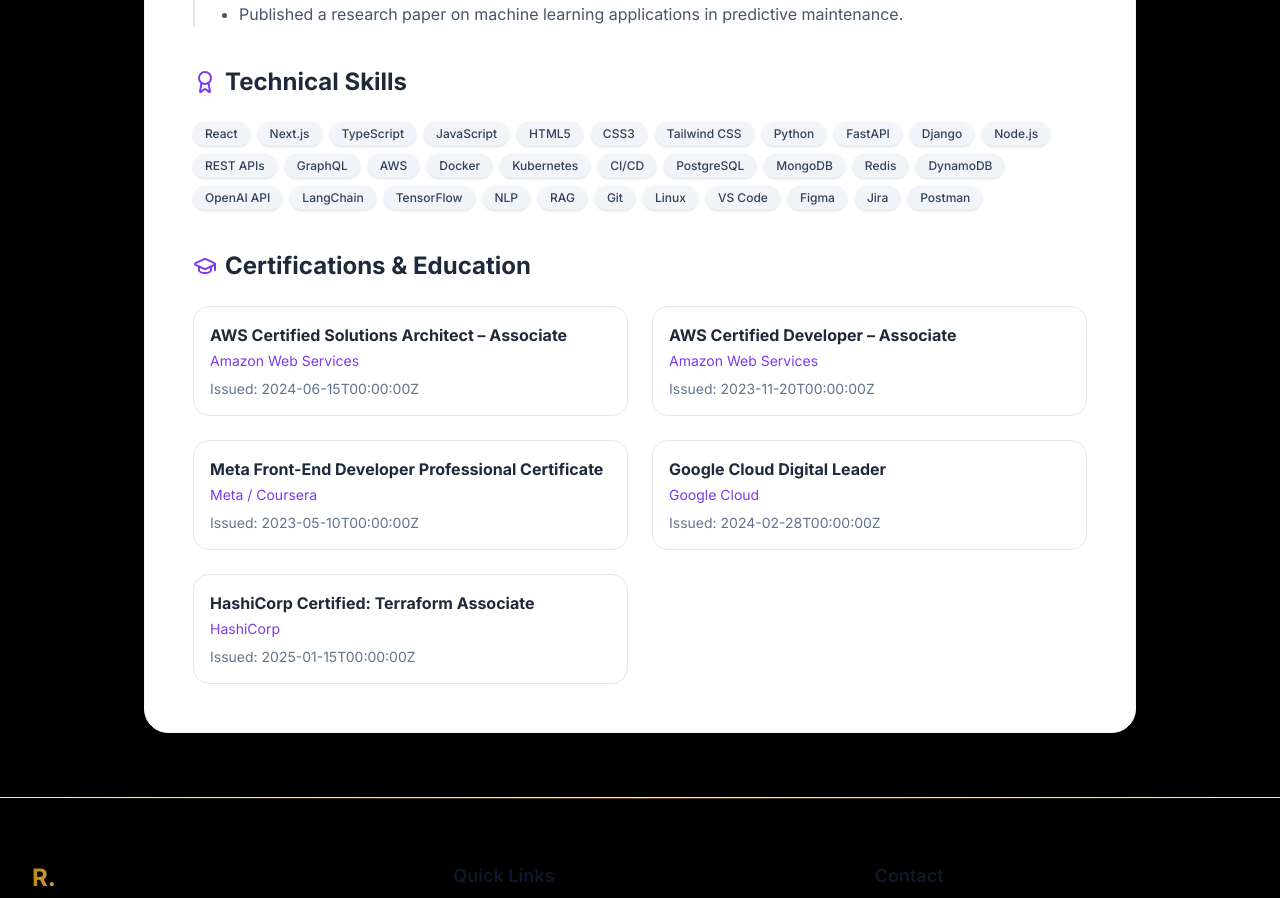
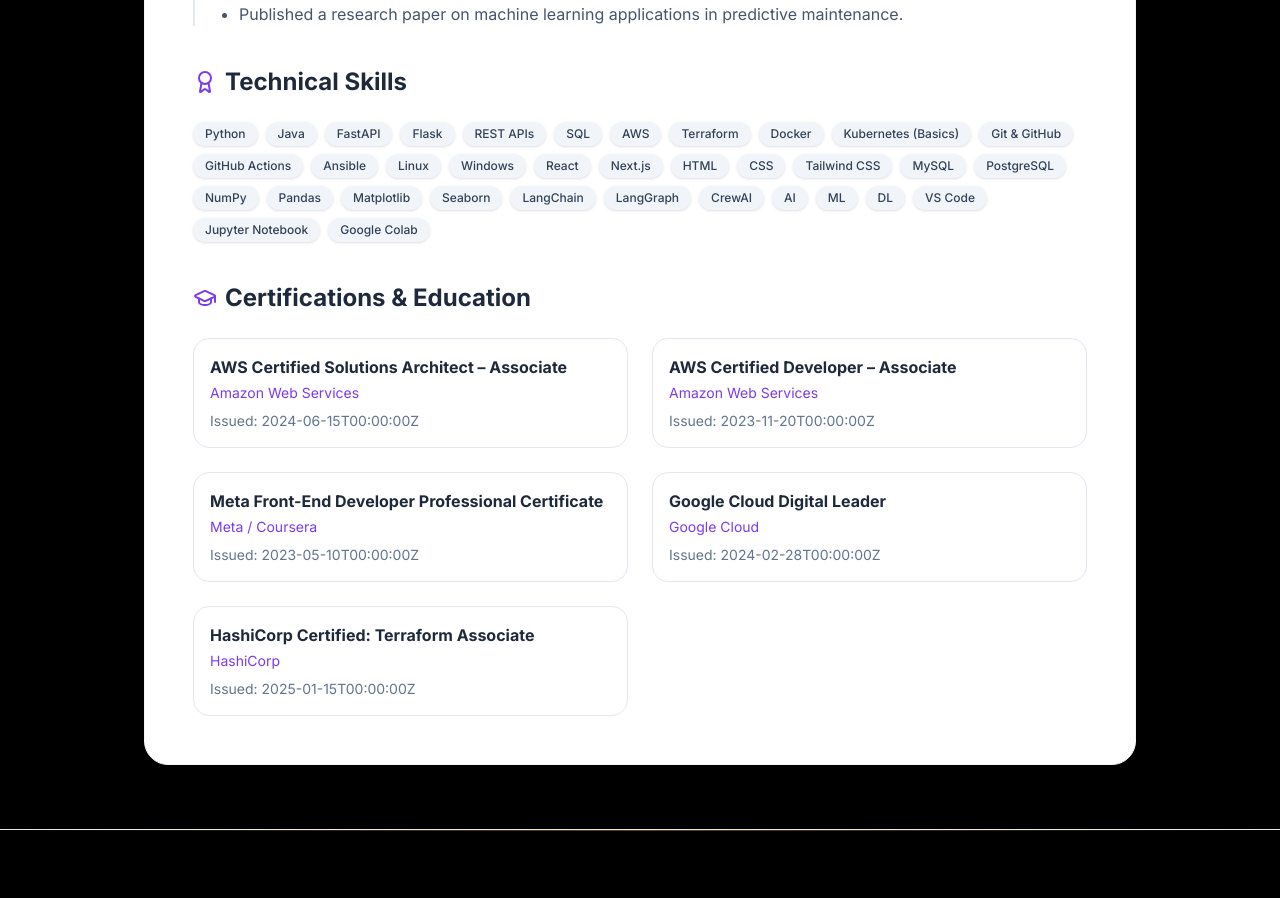
Before and after one commit to IntelliCoder-AI/Demo-Portfolio-Website, a Next.js app: page /resume in a window 1280 px wide. Shown: the part 1840-2738 px from the top of the page. Built offline with nearby package versions, Linux system fonts and the light colour scheme.

Commit message:
add known skills and remove unknown skills

```diff
--- a/src/components/features/SkillCard.tsx
+++ b/src/components/features/SkillCard.tsx
@@ -3,6 +3,8 @@
 import { motion } from 'framer-motion';
 import { Card } from '@/components/ui/Card';
 import type { Skill } from '@/types';
+
+import * as LucideIcons from 'lucide-react';
 
 interface SkillCardProps {
   skill: Skill;
@@ -22,6 +24,12 @@
 
   const percentage = getLevelPercentage(skill.level);
 
+  // Convert icon string to PascalCase for Lucide React
+  const iconName = skill.icon
+    ? skill.icon.split('-').map(part => part.charAt(0).toUpperCase() + part.slice(1)).join('')
+    : '';
+  const IconComponent = iconName ? (LucideIcons as any)[iconName] : null;
+
   return (
     <motion.div
       initial={{ opacity: 0, y: 20 }}
@@ -32,8 +40,8 @@
       className="group"
     >
       <Card className="p-5 h-full bg-white/10 dark:bg-slate-900/30 backdrop-blur-xl border border-white/20 dark:border-white/10 shadow-lg hover:shadow-xl hover:shadow-[#B8860B]/10 dark:hover:shadow-[#D4A843]/10 transition-all rounded-2xl flex items-center gap-4">
-        <div className="w-12 h-12 rounded-full bg-slate-100 dark:bg-slate-800 flex items-center justify-center text-xl font-bold text-[#B8860B] dark:text-[#D4A843] shadow-inner group-hover:scale-110 transition-transform">
-          {skill.icon ? skill.icon : skill.name.charAt(0)}
+        <div className="w-12 h-12 rounded-full bg-slate-100 dark:bg-slate-800 flex items-center justify-center text-[#B8860B] dark:text-[#D4A843] shadow-inner group-hover:scale-110 transition-transform">
+          {IconComponent ? <IconComponent size={24} /> : <span className="text-xl font-bold">{skill.name.charAt(0)}</span>}
         </div>
 
         <div className="flex-1">
--- a/src/components/features/TechStack.tsx
+++ b/src/components/features/TechStack.tsx
@@ -7,13 +7,15 @@
   const [isPaused, setIsPaused] = useState(false);
 
   const row1 = [
-    'React', 'Next.js', 'TypeScript', 'Tailwind CSS', 'Framer Motion',
-    'Redux', 'GraphQL', 'Jest', 'Cypress', 'Vite'
+    'React', 'Next.js', 'HTML', 'CSS', 'Tailwind CSS',
+    'AWS', 'Terraform', 'Docker', 'Kubernetes (Basics)', 'Git & GitHub',
+    'GitHub Actions', 'Ansible', 'Linux', 'Windows', 'VS Code', 'Jupyter Notebook', 'Google Colab'
   ];
 
   const row2 = [
-    'Python', 'FastAPI', 'Django', 'Node.js', 'Express',
-    'PostgreSQL', 'MongoDB', 'Redis', 'AWS', 'Docker', 'Linux'
+    'Python', 'Java', 'FastAPI', 'Flask', 'REST APIs', 'SQL',
+    'MySQL', 'PostgreSQL', 'NumPy', 'Pandas', 'Matplotlib', 'Seaborn',
+    'LangChain', 'LangGraph', 'CrewAI', 'AI', 'ML', 'DL'
   ];
 
   return (
--- a/src/data/skills.ts
+++ b/src/data/skills.ts
@@ -2,41 +2,50 @@
 
 // This data can be replaced with API calls
 export const skillsData: Skill[] = [
-  { name: "React", icon: "atom", level: "expert", category: "frontend", yearsOfExperience: 4 },
-  { name: "Next.js", icon: "triangle", level: "advanced", category: "frontend", yearsOfExperience: 3 },
-  { name: "TypeScript", icon: "code", level: "advanced", category: "frontend", yearsOfExperience: 4 },
-  { name: "JavaScript", icon: "file-code", level: "expert", category: "frontend", yearsOfExperience: 5 },
-  { name: "HTML5", icon: "file-type-html", level: "expert", category: "frontend", yearsOfExperience: 5 },
-  { name: "CSS3", icon: "file-type-css", level: "expert", category: "frontend", yearsOfExperience: 5 },
+  // Backend
+  { name: "Python", icon: "terminal", level: "expert", category: "backend", yearsOfExperience: 5 },
+  { name: "Java", icon: "coffee", level: "advanced", category: "backend", yearsOfExperience: 4 },
+  { name: "FastAPI", icon: "zap", level: "expert", category: "backend", yearsOfExperience: 3 },
+  { name: "Flask", icon: "server", level: "advanced", category: "backend", yearsOfExperience: 4 },
+  { name: "REST APIs", icon: "network", level: "expert", category: "backend", yearsOfExperience: 5 },
+  { name: "SQL", icon: "database", level: "expert", category: "backend", yearsOfExperience: 5 },
+
+  // DevOps & Cloud
+  { name: "AWS", icon: "cloud", level: "advanced", category: "cloud", yearsOfExperience: 4 },
+  { name: "Terraform", icon: "layers", level: "advanced", category: "cloud", yearsOfExperience: 3 },
+  { name: "Docker", icon: "box", level: "expert", category: "cloud", yearsOfExperience: 4 },
+  { name: "Kubernetes (Basics)", icon: "layers", level: "intermediate", category: "cloud", yearsOfExperience: 1 },
+  { name: "Git & GitHub", icon: "github", level: "expert", category: "cloud", yearsOfExperience: 5 },
+  { name: "GitHub Actions", icon: "play-circle", level: "advanced", category: "cloud", yearsOfExperience: 3 },
+  { name: "Ansible", icon: "server", level: "advanced", category: "cloud", yearsOfExperience: 3 },
+  { name: "Linux", icon: "terminal", level: "expert", category: "cloud", yearsOfExperience: 5 },
+  { name: "Windows", icon: "layout", level: "advanced", category: "cloud", yearsOfExperience: 5 },
+
+  // Frontend
+  { name: "React", icon: "atom", level: "advanced", category: "frontend", yearsOfExperience: 3 },
+  { name: "Next.js", icon: "triangle", level: "advanced", category: "frontend", yearsOfExperience: 2 },
+  { name: "HTML", icon: "file-code", level: "expert", category: "frontend", yearsOfExperience: 5 },
+  { name: "CSS", icon: "paintbrush", level: "expert", category: "frontend", yearsOfExperience: 5 },
   { name: "Tailwind CSS", icon: "wind", level: "expert", category: "frontend", yearsOfExperience: 4 },
 
-  { name: "Python", icon: "terminal", level: "expert", category: "backend", yearsOfExperience: 5 },
-  { name: "FastAPI", icon: "zap", level: "advanced", category: "backend", yearsOfExperience: 3 },
-  { name: "Django", icon: "server", level: "advanced", category: "backend", yearsOfExperience: 4 },
-  { name: "Node.js", icon: "server", level: "advanced", category: "backend", yearsOfExperience: 4 },
-  { name: "REST APIs", icon: "network", level: "expert", category: "backend", yearsOfExperience: 5 },
-  { name: "GraphQL", icon: "share-2", level: "advanced", category: "backend", yearsOfExperience: 3 },
+  // Databases
+  { name: "MySQL", icon: "database", level: "expert", category: "databases", yearsOfExperience: 4 },
+  { name: "PostgreSQL", icon: "database", level: "expert", category: "databases", yearsOfExperience: 4 },
 
-  { name: "AWS", icon: "cloud", level: "advanced", category: "cloud", yearsOfExperience: 4 },
-  { name: "Docker", icon: "box", level: "advanced", category: "cloud", yearsOfExperience: 4 },
-  { name: "Kubernetes", icon: "layers", level: "intermediate", category: "cloud", yearsOfExperience: 2 },
-  { name: "CI/CD", icon: "repeat", level: "advanced", category: "cloud", yearsOfExperience: 3 },
+  // Data & AI
+  { name: "NumPy", icon: "bar-chart", level: "advanced", category: "ai-ml", yearsOfExperience: 3 },
+  { name: "Pandas", icon: "table", level: "advanced", category: "ai-ml", yearsOfExperience: 3 },
+  { name: "Matplotlib", icon: "pie-chart", level: "intermediate", category: "ai-ml", yearsOfExperience: 2 },
+  { name: "Seaborn", icon: "bar-chart-2", level: "intermediate", category: "ai-ml", yearsOfExperience: 2 },
+  { name: "LangChain", icon: "link", level: "advanced", category: "ai-ml", yearsOfExperience: 2 },
+  { name: "LangGraph", icon: "git-merge", level: "intermediate", category: "ai-ml", yearsOfExperience: 1 },
+  { name: "CrewAI", icon: "users", level: "intermediate", category: "ai-ml", yearsOfExperience: 1 },
+  { name: "AI", icon: "bot", level: "advanced", category: "ai-ml", yearsOfExperience: 3 },
+  { name: "ML", icon: "cpu", level: "advanced", category: "ai-ml", yearsOfExperience: 3 },
+  { name: "DL", icon: "brain", level: "intermediate", category: "ai-ml", yearsOfExperience: 2 },
 
-  { name: "PostgreSQL", icon: "database", level: "advanced", category: "databases", yearsOfExperience: 4 },
-  { name: "MongoDB", icon: "database", level: "advanced", category: "databases", yearsOfExperience: 3 },
-  { name: "Redis", icon: "database", level: "advanced", category: "databases", yearsOfExperience: 3 },
-  { name: "DynamoDB", icon: "database", level: "advanced", category: "databases", yearsOfExperience: 3 },
-
-  { name: "OpenAI API", icon: "bot", level: "advanced", category: "ai-ml", yearsOfExperience: 2 },
-  { name: "LangChain", icon: "link", level: "advanced", category: "ai-ml", yearsOfExperience: 2 },
-  { name: "TensorFlow", icon: "cpu", level: "intermediate", category: "ai-ml", yearsOfExperience: 2 },
-  { name: "NLP", icon: "message-square", level: "intermediate", category: "ai-ml", yearsOfExperience: 2 },
-  { name: "RAG", icon: "search", level: "advanced", category: "ai-ml", yearsOfExperience: 2 },
-
-  { name: "Git", icon: "git-branch", level: "expert", category: "tools", yearsOfExperience: 5 },
-  { name: "Linux", icon: "terminal", level: "expert", category: "tools", yearsOfExperience: 5 },
+  // Tools
   { name: "VS Code", icon: "monitor", level: "expert", category: "tools", yearsOfExperience: 5 },
-  { name: "Figma", icon: "figma", level: "advanced", category: "tools", yearsOfExperience: 3 },
-  { name: "Jira", icon: "trello", level: "expert", category: "tools", yearsOfExperience: 4 },
-  { name: "Postman", icon: "send", level: "expert", category: "tools", yearsOfExperience: 4 }
+  { name: "Jupyter Notebook", icon: "book", level: "expert", category: "tools", yearsOfExperience: 4 },
+  { name: "Google Colab", icon: "cloud", level: "advanced", category: "tools", yearsOfExperience: 3 }
 ];
```
